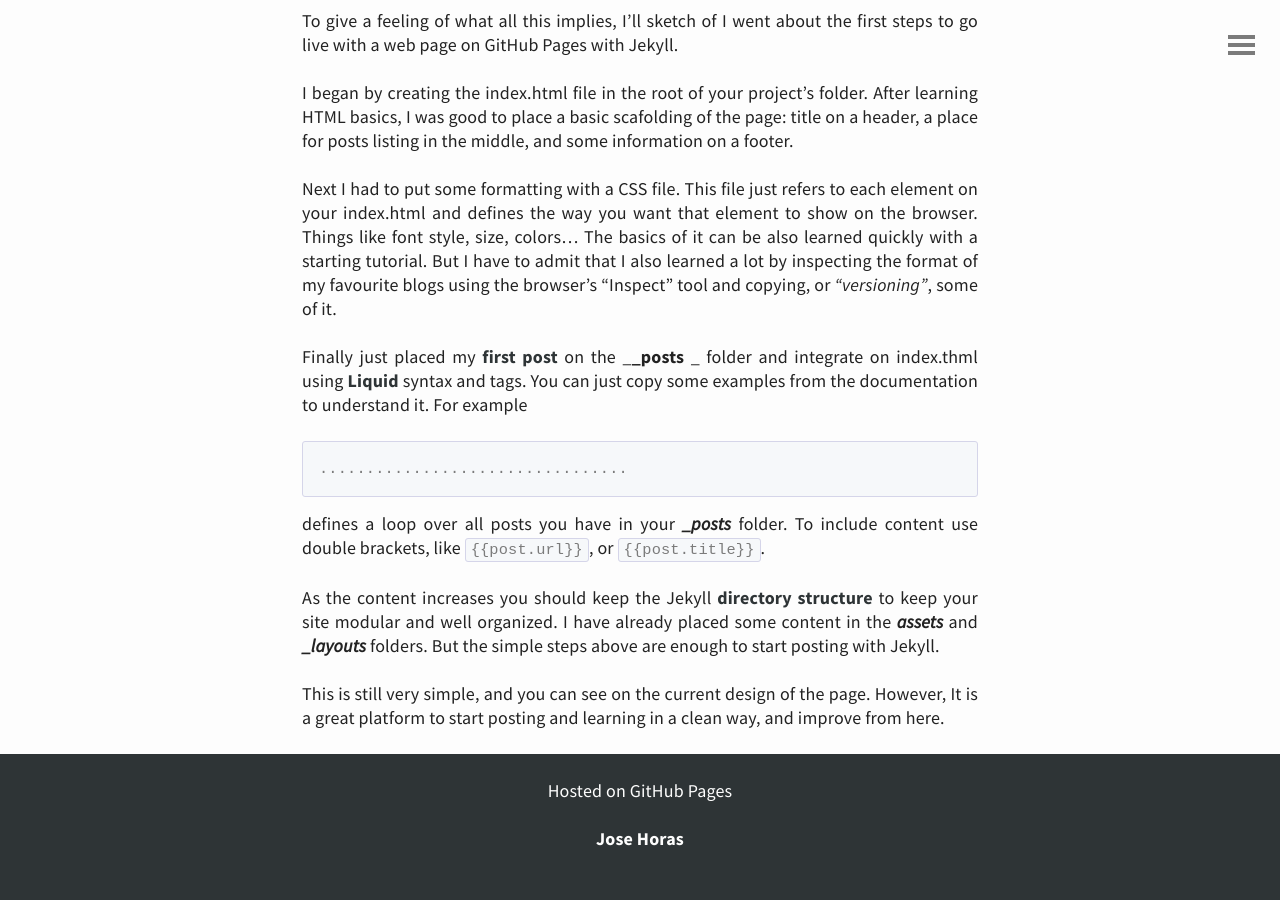
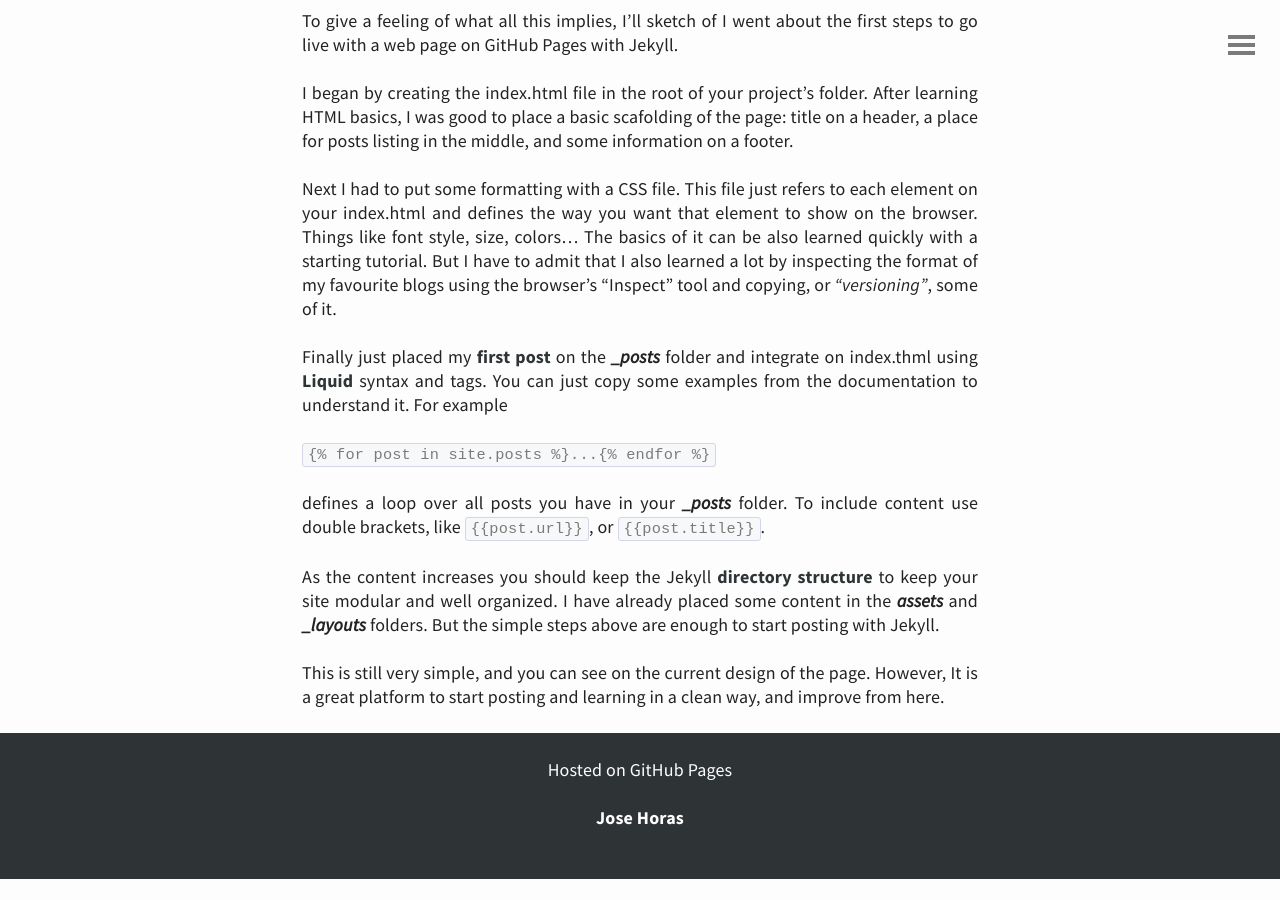
Before and after one commit to josehoras/josehoras.github.io, a Jekyll site: the page built from _posts/2019-02-26-blogging-on-jekyll.md, in a window 1280 px wide and 900 px high, scrolled down 1670 px. Built offline with Jekyll 4.4.1, drawn with Linux system fonts in a browser that asks for light colours; comment, search, counter and statistics services are not loaded; after the commit the page ends 2549 px from its top, so only the background shows below that.

````diff
--- a/_posts/2019-02-26-blogging-on-jekyll.md
+++ b/_posts/2019-02-26-blogging-on-jekyll.md
@@ -34,10 +34,10 @@
 
 Next I had to put some formatting with a CSS file. This file just refers to each element on your index.html and defines the way you want that element to show on the browser. Things like font style, size, colors... The basics of it can be also learned quickly with a starting tutorial. But I have to admit that I also learned a lot by inspecting the format of my favourite blogs using the browser's "Inspect" tool and copying, or _"versioning"_, some of it.
 
-Finally just placed my [first post]({{site.posts.last.url}}) on the _**_posts** _ folder and integrate on index.thml using [Liquid](https://jekyllrb.com/docs/liquid/) syntax and tags. You can just copy some examples from the documentation to understand it. For example
-```
-{% for post in site.posts %}...{% endfor %}
-```
+Finally just placed my [first post]({{site.posts.last.url}}) on the _**_posts**_ folder and integrate on index.thml using [Liquid](https://jekyllrb.com/docs/liquid/) syntax and tags. You can just copy some examples from the documentation to understand it. For example
+
+{% raw %}`{% for post in site.posts %}...{% endfor %}`{% endraw %}
+
 defines a loop over all posts you have in your _**_posts**_ folder. To include content use double brackets, like  {% raw %}`{{post.url}}`, or `{{post.title}}`{% endraw %}.
 
 As the content increases you should keep the Jekyll [directory structure](https://jekyllrb.com/docs/structure/) to keep your site modular and well organized. I have already placed some content in the _**assets**_ and _**_layouts**_ folders. But the simple steps above are enough to start posting with Jekyll.
````
